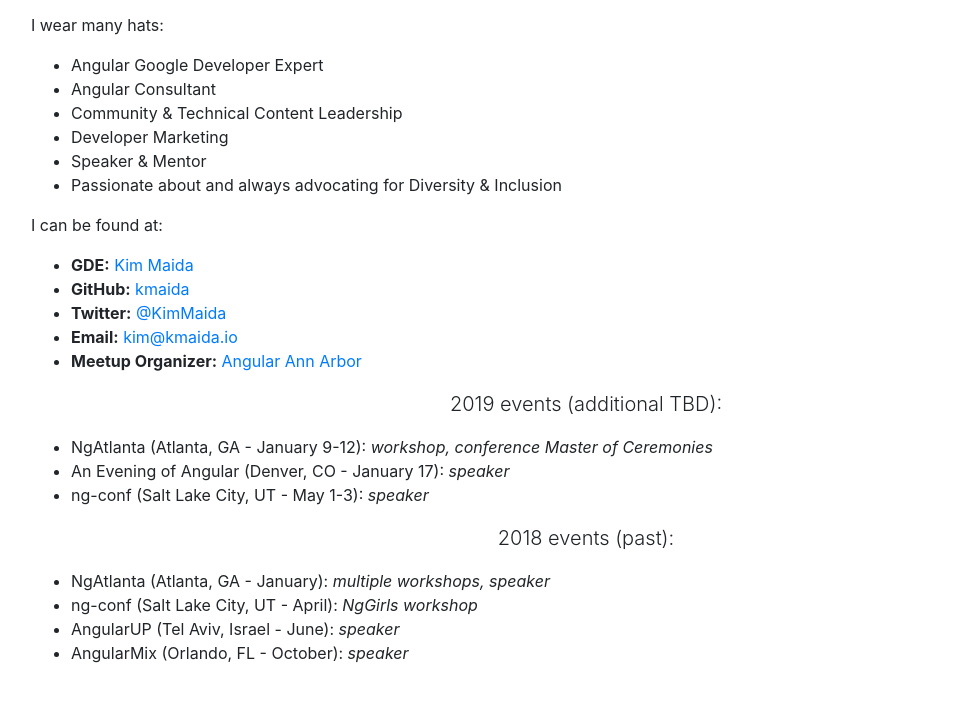
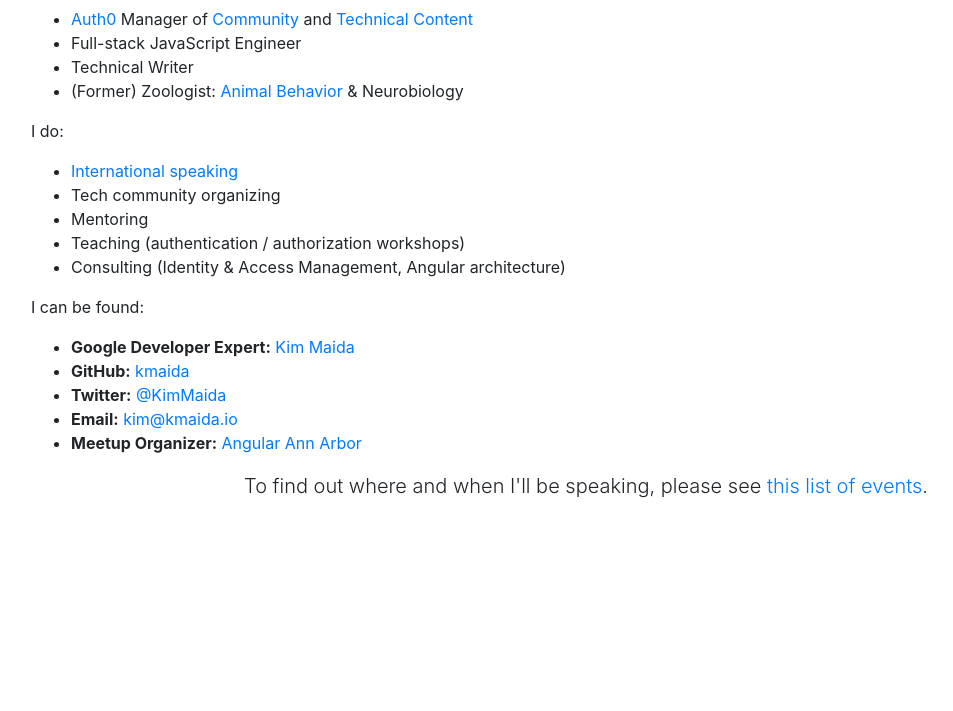
Before and after one commit to kmaida/kmaida-io, a website: page public/index.html in a window 1280 px wide. Shown: the part 89-800 px from the top of the page, without its empty margins (54-1007 px from the left). Drawn offline with nearby package versions, Linux system fonts and the light colour scheme.

Commit message:
Update bio

```diff
--- a/public/index.html
+++ b/public/index.html
@@ -1,7 +1,7 @@
 <!doctype HTML>
 <html>
   <head>
-    <title>kmaida.io</title>
+    <title>Kim Maida</title>
     <link
       rel="stylesheet"
       href="https://maxcdn.bootstrapcdn.com/bootstrap/4.0.0/css/bootstrap.min.css" integrity="sha384-Gn5384xqQ1aoWXA+058RXPxPg6fy4IWvTNh0E263XmFcJlSAwiGgFAW/dAiS6JXm"
@@ -11,25 +11,32 @@
 
   <body>
     <div class="container">
-      <h1 class="text-center">kmaida.io</h1>
-      <p class="lead text-center">Hello! My name is <strong>Kim Maida</strong>.</p>
+      <h1 class="text-center">Kim Maida</h1>
       <p>
-        I wear many hats:
+        I am:
       </p>
       <ul>
-        <li>Angular Google Developer Expert</li>
-        <li>Angular Consultant</li>
-        <li>Community &amp; Technical Content Leadership</li>
-        <li>Developer Marketing</li>
-        <li>Speaker &amp; Mentor</li>
-        <li>Passionate about and always advocating for Diversity &amp; Inclusion</li>
+        <li><a href="https://auth0.com">Auth0</a> Manager of <a href="https://community.auth0.com">Community</a> and <a href="https://auth0.com/blog/tech/">Technical Content</a></li>
+        <li>Full-stack JavaScript Engineer</li>
+        <li>Technical Writer</li>
+        <li>(Former) Zoologist: <a href="https://link.springer.com/article/10.1007/s00265-010-1047-4">Animal Behavior</a> &amp; Neurobiology</li>
       </ul>
       <p>
-        I can be found at:
+        I do:
+      </p>
+      <ul>
+        <li><a href="https://github.com/kmaida/about#events">International speaking</a></li>
+        <li>Tech community organizing</li>
+        <li>Mentoring</li>
+        <li>Teaching (authentication / authorization workshops)</li>
+        <li>Consulting (Identity &amp; Access Management, Angular architecture)</li>
+      </ul>
+      <p>
+        I can be found:
       </p>
       <ul>
         <li>
-          <strong>GDE:</strong> <a href="https://developers.google.com/experts/people/kim-maida">Kim Maida</a>
+          <strong>Google Developer Expert:</strong> <a href="https://developers.google.com/experts/people/kim-maida">Kim Maida</a>
         </li>
         <li>
           <strong>GitHub:</strong> <a href="https://github.com/kmaida">kmaida</a>
@@ -46,36 +53,8 @@
       </ul>
 
       <p class="lead text-center">
-        2019 events (additional TBD):
+        To find out where and when I'll be speaking, please see <a href="https://github.com/kmaida/about#events">this list of events</a>.
       </p>
-      <ul>
-        <li>
-          NgAtlanta (Atlanta, GA - January 9-12): <em>workshop, conference Master of Ceremonies</em>
-        </li>
-        <li>
-          An Evening of Angular (Denver, CO - January 17): <em>speaker</em>
-        </li>
-        <li>
-          ng-conf (Salt Lake City, UT - May 1-3): <em>speaker</em>
-        </li>
-      </ul>
-      <p class="lead text-center">
-        2018 events (past):
-      </p>
-      <ul>
-        <li>
-          NgAtlanta (Atlanta, GA - January): <em>multiple workshops, speaker</em>
-        </li>
-        <li>
-          ng-conf (Salt Lake City, UT - April): <em>NgGirls workshop</em>
-        </li>
-        <li>
-          AngularUP (Tel Aviv, Israel - June): <em>speaker</em>
-        </li>
-        <li>
-          AngularMix (Orlando, FL - October): <em>speaker</em>
-        </li>
-      </ul>
     </div>
   </body>
 </html>
```
